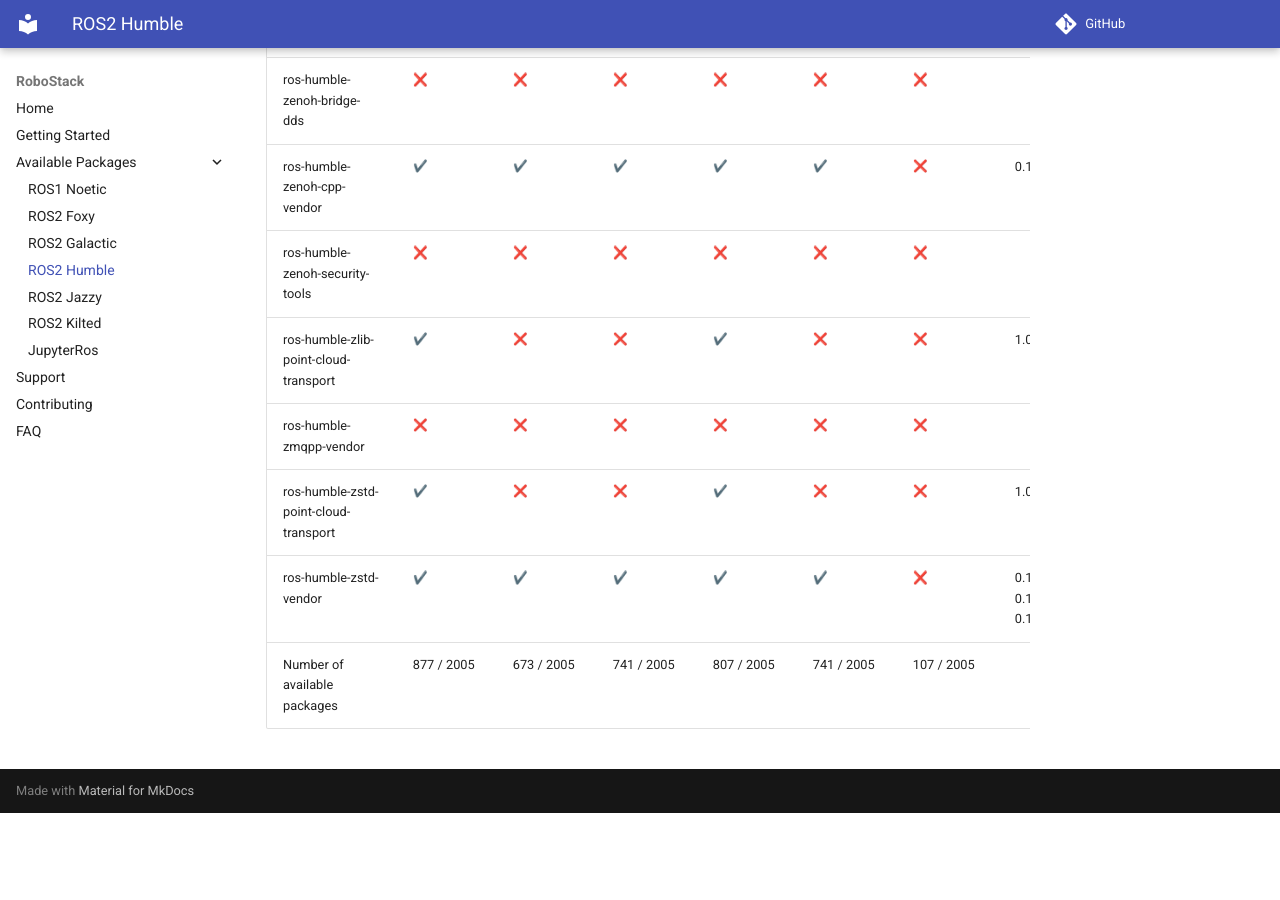
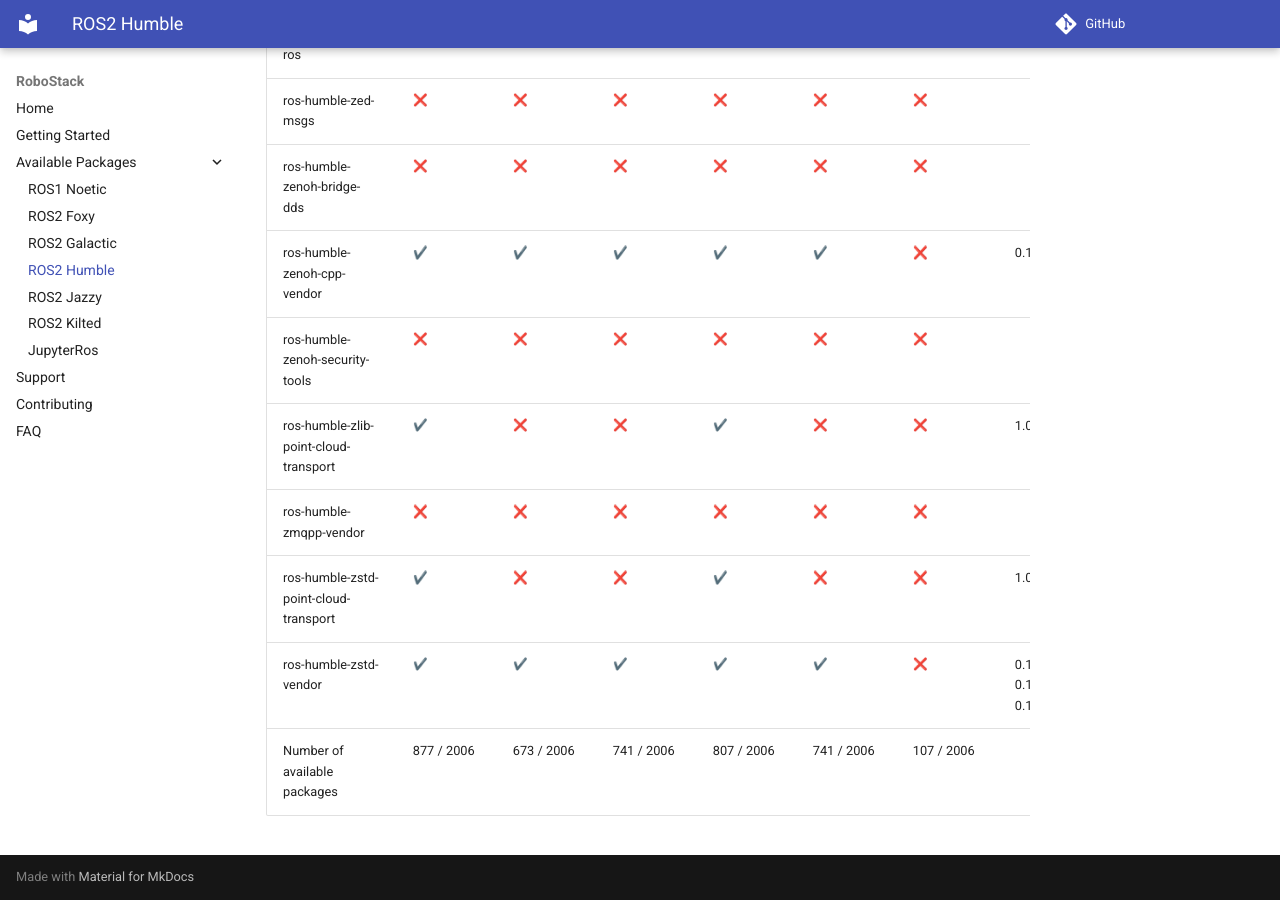
Before and after one commit to RoboStack/robostack.github.io, an MkDocs documentation site: the page built from docs/humble.md, in a window 1280 px wide and 900 px high, scrolled down 159645 px. Built offline with MkDocs 1.6.1 and Material for MkDocs 9.7.7, drawn with Linux system fonts in a browser that asks for light colours; emoji names are drawn with the system emoji font; comment, search, counter and statistics services are not loaded; before the commit the page ends 160458 px from its top, so only the background shows below that; some of the changed text lies outside the part shown.

Commit message:
Update tables

```diff
--- a/docs/humble.md
+++ b/docs/humble.md
@@ -2005,4 +2006,4 @@
 | ros-humble-zmqpp-vendor | :x: { data-sort='0' } | :x: { data-sort='0' } | :x: { data-sort='0' } | :x: { data-sort='0' } | :x: { data-sort='0' } | :x: { data-sort='0' } |   |
 | ros-humble-zstd-point-cloud-transport | :heavy_check_mark: { data-sort='1' } | :x: { data-sort='0' } | :x: { data-sort='0' } | :heavy_check_mark: { data-sort='1' } | :x: { data-sort='0' } | :x: { data-sort='0' } | 1.0.11  |
 | ros-humble-zstd-vendor | :heavy_check_mark: { data-sort='1' } | :heavy_check_mark: { data-sort='1' } | :heavy_check_mark: { data-sort='1' } | :heavy_check_mark: { data-sort='1' } | :heavy_check_mark: { data-sort='1' } | :x: { data-sort='0' } | 0.15.13, 0.15.14, 0.15.2  |
-| Number of available packages |  877 / 2005 | 673 / 2005 | 741 / 2005 | 807 / 2005 | 741 / 2005 | 107 / 2005 |
+| Number of available packages |  877 / 2006 | 673 / 2006 | 741 / 2006 | 807 / 2006 | 741 / 2006 | 107 / 2006 |
```
Also changed, not shown: other parts of docs/humble.md (+2 -1 lines), docs/jazzy.md (+2 -1 lines), docs/kilted.md (+2 -1 lines).
